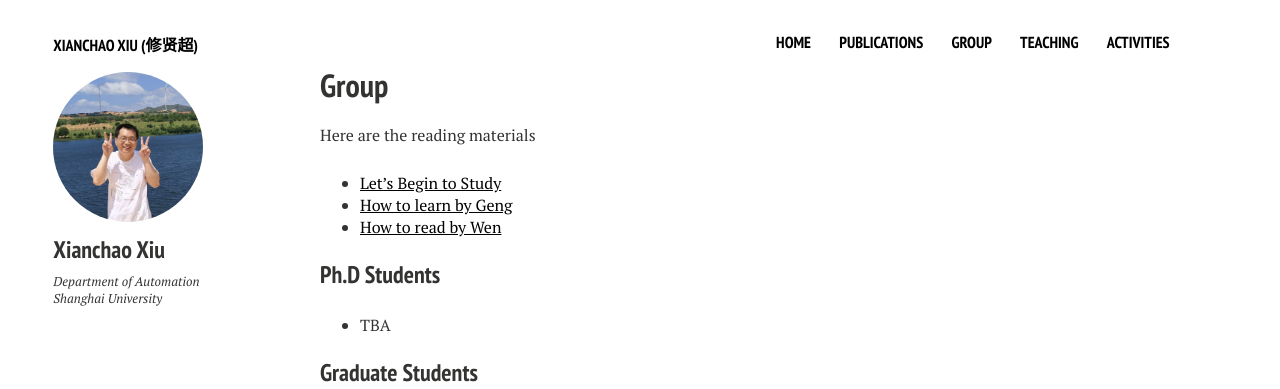
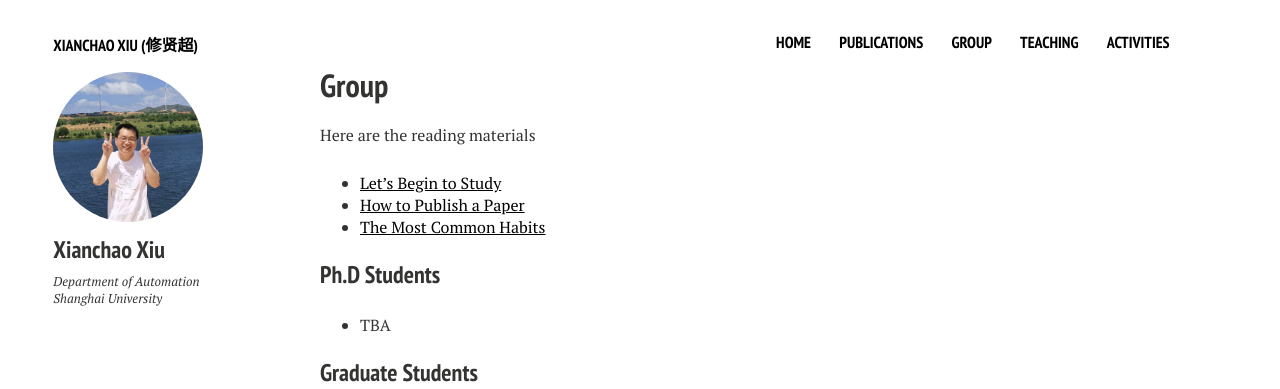
Before and after one commit to xianchaoxiu/xianchaoxiu.github.io, a Jekyll site: the page built from group/index.md, in a window 1280 px wide. Shown: the top 389 px of the page. Built offline with Jekyll 4.4.1, drawn with Linux system fonts in a browser that asks for light colours; nearby versions of some CDN libraries.

Commit message:
Update index.md

```diff
--- a/group/index.md
+++ b/group/index.md
@@ -9,8 +9,9 @@ share: false
 
 Here are the reading materials
 * <a href="../group/begin.pdf" target="_blank" style="text-decoration:underline;"> Let's Begin to Study
-* <a href="../group/geng.pdf" target="_blank" style="text-decoration:underline;"> How to learn by Geng
-* <a href="../group/wen.pdf" target="_blank" style="text-decoration:underline;"> How to read by Wen
+* <a href="../group/choi.pdf" target="_blank" style="text-decoration:underline;"> How to Publish a Paper
+* <a href="../group/brittman.pdf" target="_blank" style="text-decoration:underline;"> The Most Common Habits
+
 
 
 ### Ph.D Students
```
